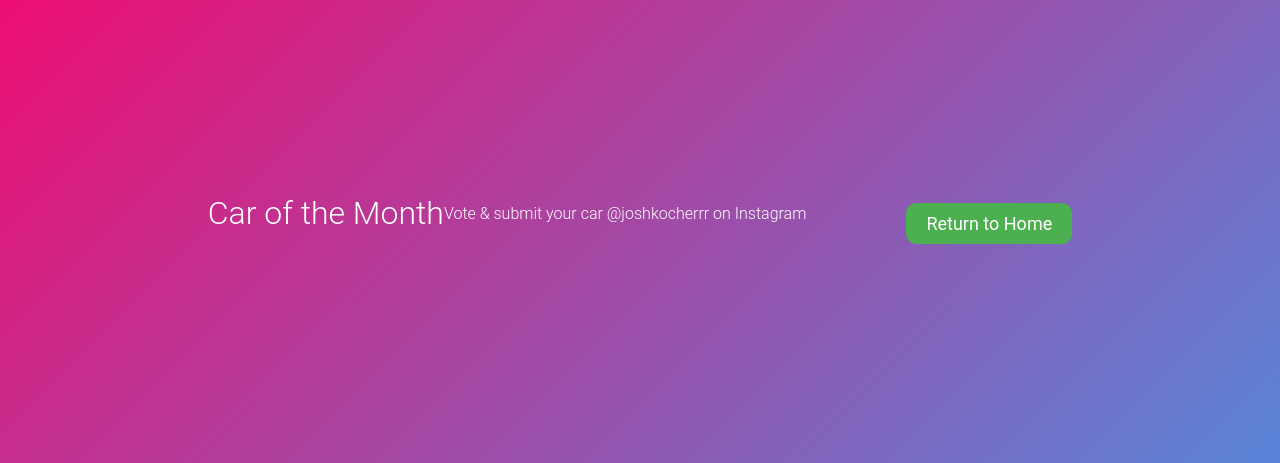
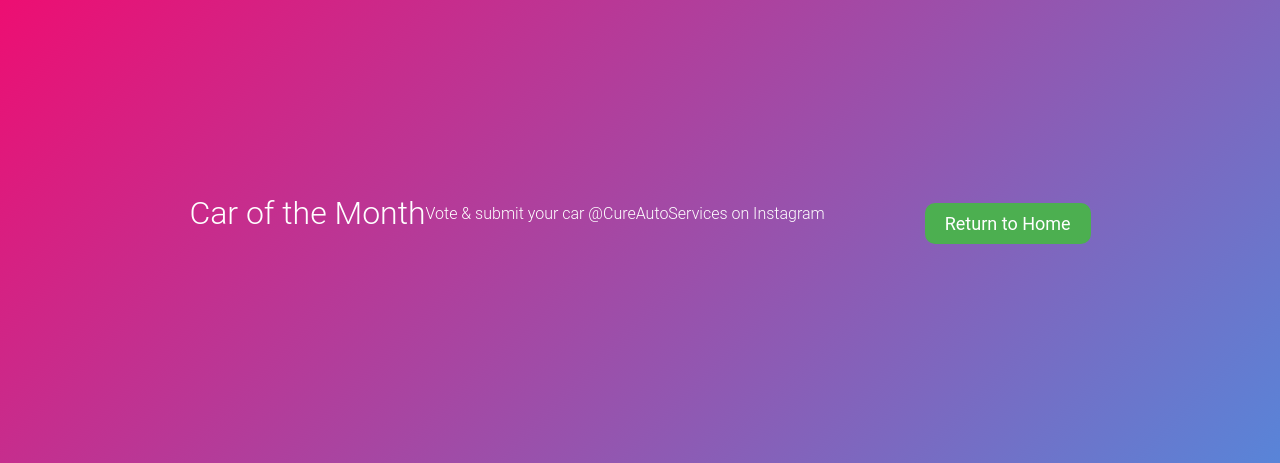
Before and after one commit to CureAutoServices/CODENAMECURE, a Flask app: template templates/car_of_the_month.html in a window 1280 px wide. Shown: the part 207-670 px from the top of the page. Run offline with Flask 3, Linux system fonts and the light colour scheme; the template is opened without the code that fills it, so the values that code supplies are empty.

Commit message:
Updated Car of the Month page text

```diff
--- a/templates/car_of_the_month.html
+++ b/templates/car_of_the_month.html
@@ -73,7 +73,7 @@
 </head>
 <body>
     <h1>Car of the Month</h1>
-    <p>Vote & submit your car @joshkocherrr on Instagram</p>
+    <p>Vote & submit your car @CureAutoServices on Instagram</p>
     <div class="calendar-grid">
         {% for month in months %}
             <div class="month-box">
```
